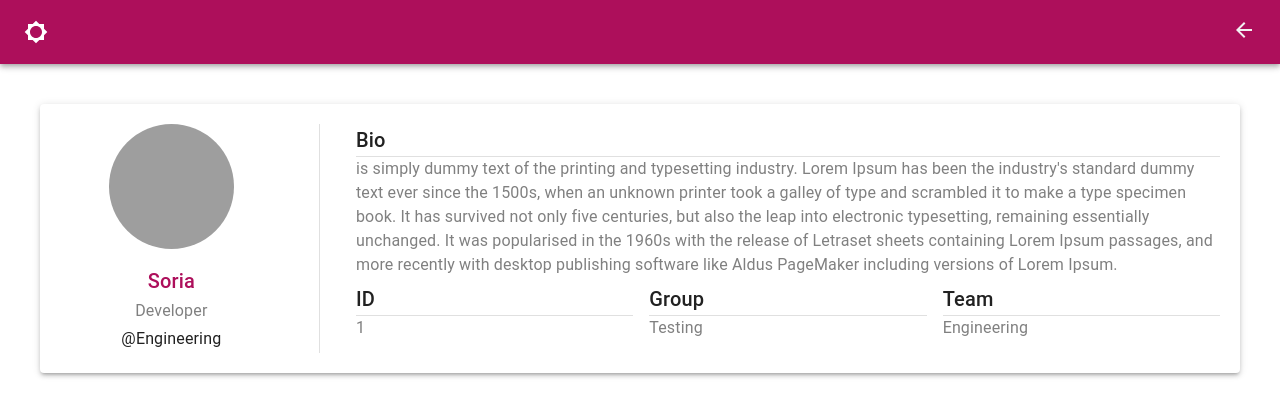
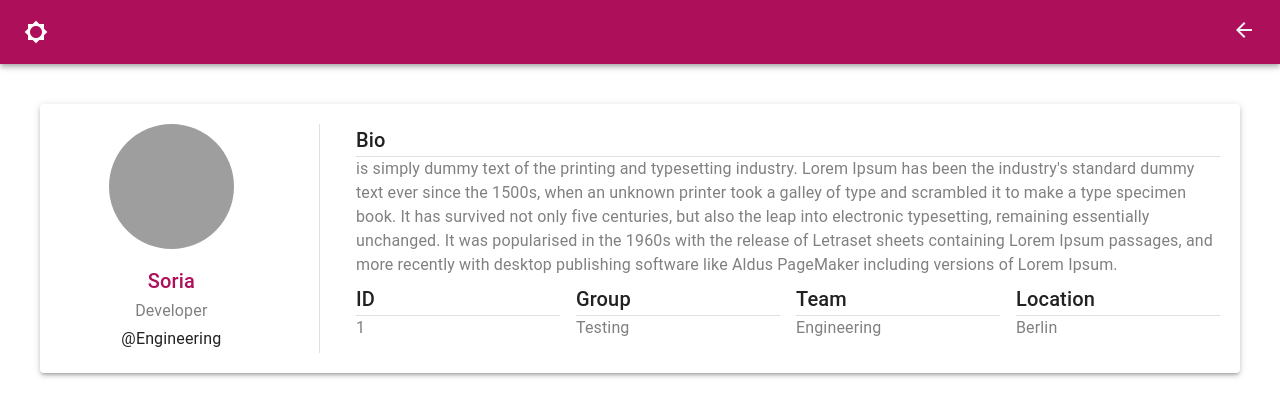
Before and after one commit to elindakuchi/FE-Sunrise, a React (Create React App) app: page /user/1 in a window 1280 px wide. Shown: the top 416 px of the page. Built offline with nearby package versions, Linux system fonts and the light colour scheme; grey boxes are pictures that could not be loaded.

Commit message:
location added

```diff
--- a/src/components/users/User.js
+++ b/src/components/users/User.js
@@ -5,6 +5,7 @@ import Avatar from "@mui/material/Avatar";
 import Divider from "@mui/material/Divider";
 import Grid from "@mui/material/Grid";
 import { useParams } from "react-router-dom";
+import { IMGURL } from "../../utils";
 import { UserContext } from "../../UserProvider";
 import { displayLayout, paperStyles, gridStyles } from "./styles";
 
@@ -21,7 +22,7 @@ const User = () => {
 					<div style={displayLayout}>
 						<Avatar
 							alt={USER.name.charAt(0)}
-							src="https://images.unsplash.com/photo-1494790108377-be9c29b29330?ixlib=rb-1.2.1&ixid=MnwxMjA3fDB8MHxzZWFyY2h8NXx8cHJvZmlsZXxlbnwwfHwwfHw%3D&w=1000&q=80"
+							src={IMGURL}
 							sx={{ width: 125, height: 125, marginBottom: 2 }}
 						>
 							<Typography variant="h4">
@@ -52,7 +53,7 @@ const User = () => {
 						{USER.bio}
 					</Typography>
 					<Grid container spacing={2}>
-						<Grid item md={4} xs={12}>
+						<Grid item md={3} xs={12}>
 							<Typography align="left" variant="h6">
 								ID
 							</Typography>
@@ -61,7 +62,7 @@ const User = () => {
 								{USER.id}
 							</Typography>
 						</Grid>
-						<Grid item md={4} xs={12}>
+						<Grid item md={3} xs={12}>
 							<Typography align="left" variant="h6">
 								Group
 							</Typography>
@@ -70,13 +71,22 @@ const User = () => {
 								{USER.group}
 							</Typography>
 						</Grid>
-						<Grid item md={4} xs={12}>
+						<Grid item md={3} xs={12}>
 							<Typography align="left" variant="h6">
 								Team
 							</Typography>
 							<Divider orientation="horizontal" />
 							<Typography align="left" style={{ color: "#808080" }}>
 								{USER.team}
+							</Typography>
+						</Grid>
+						<Grid item md={3} xs={12}>
+							<Typography align="left" variant="h6">
+								Location
+							</Typography>
+							<Divider orientation="horizontal" />
+							<Typography align="left" style={{ color: "#808080" }}>
+								{USER.location}
 							</Typography>
 						</Grid>
 					</Grid>
```
